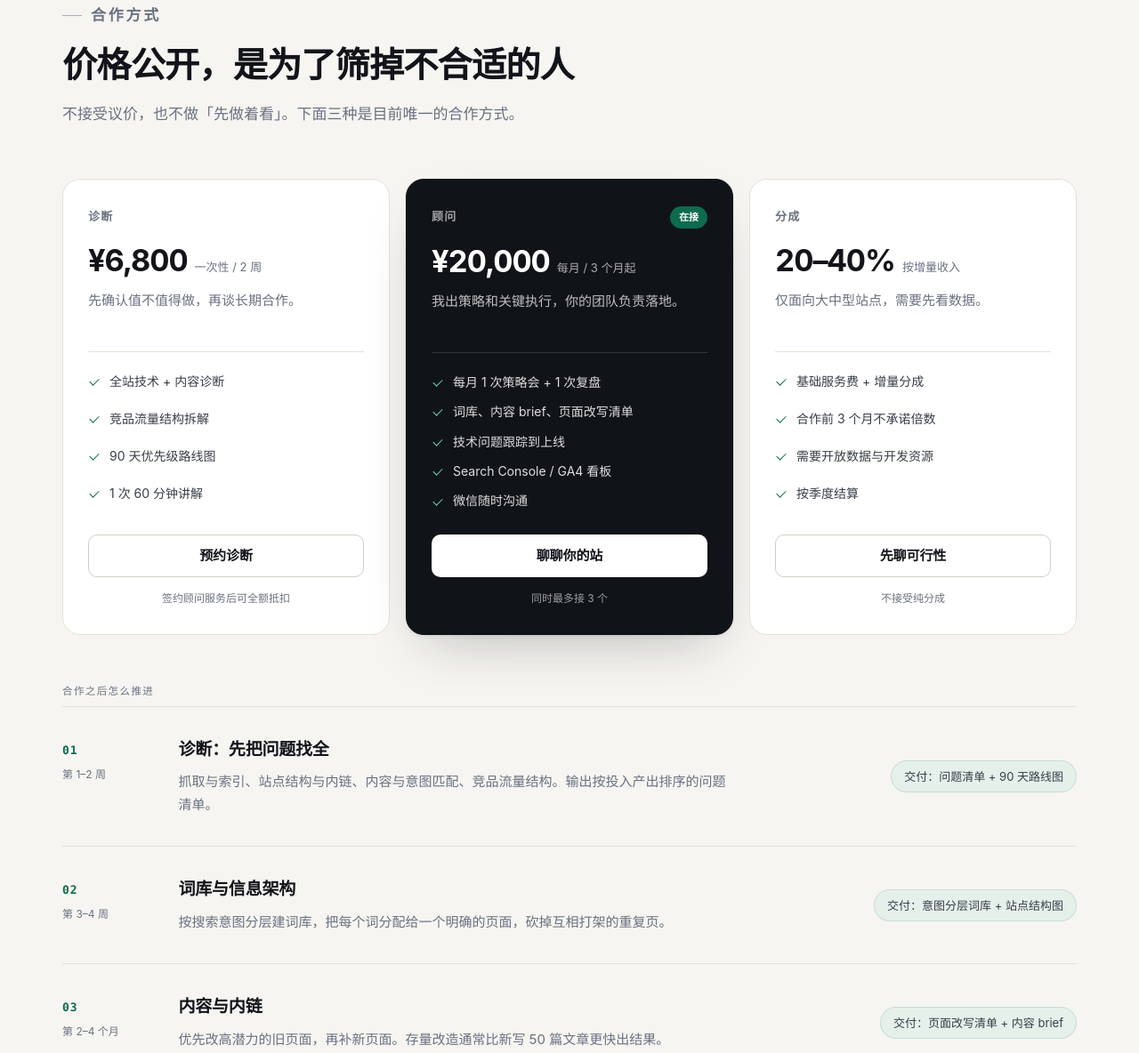
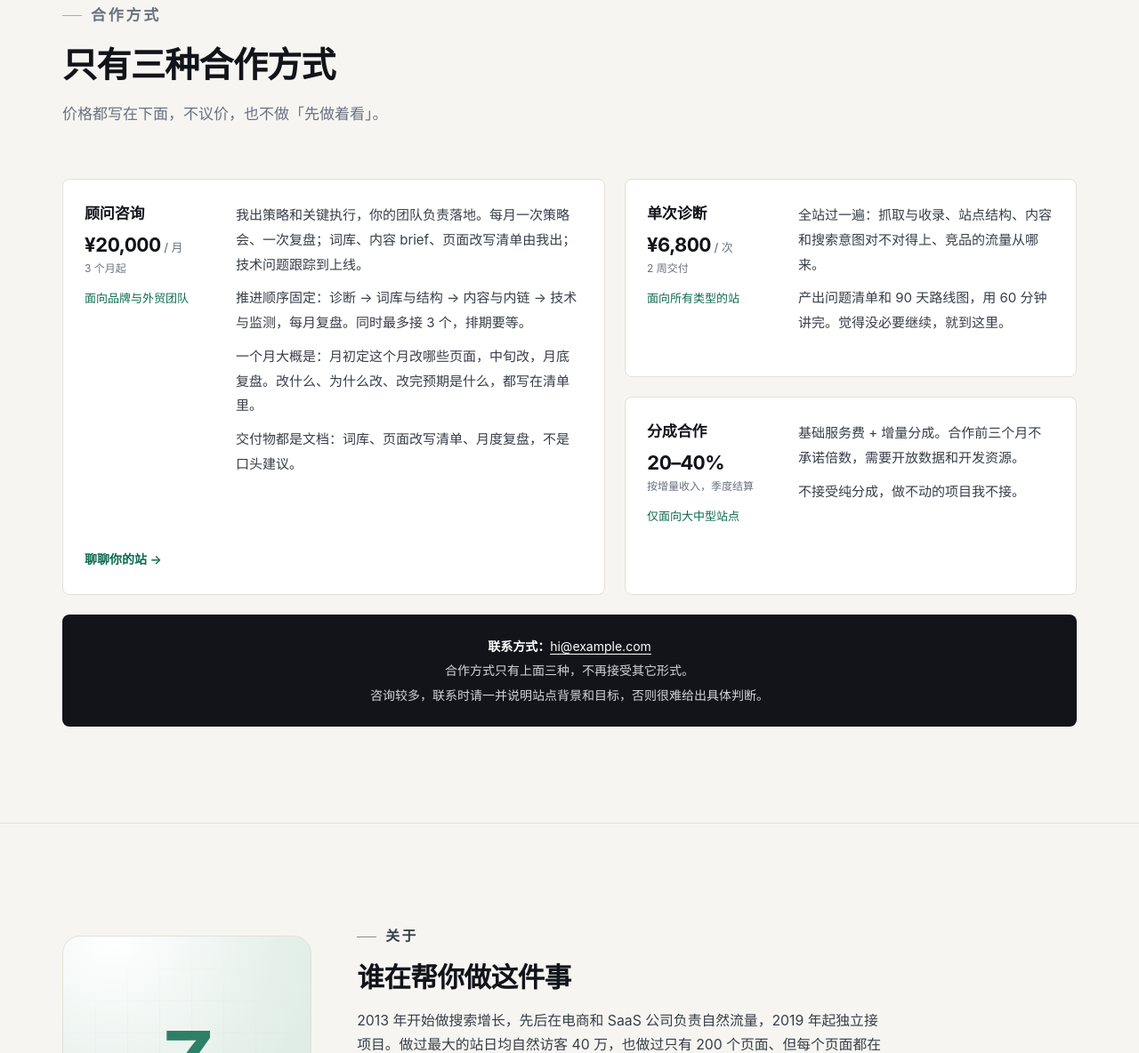
Before and after one commit to rockking00/seoagent, a website: page site/index.html in a window 1280 px wide. Shown: the part 5036-6220 px from the top of the page at 89% size. Drawn offline with Linux system fonts and the light colour scheme.

Commit message:
refactor(pricing): two-column rate board with contact bar

```diff
--- a/site/assets/styles.css
+++ b/site/assets/styles.css
@@ -2260,3 +2260,152 @@ select {
     display: none;
   }
 }
+
+/* ==========================================================================
+   报价：一页价目表 + 联系条
+   ========================================================================== */
+.price-board {
+  display: grid;
+  grid-template-columns: 1.2fr 1fr;
+  gap: 22px;
+  align-items: stretch;
+}
+
+.price-block {
+  display: grid;
+  grid-template-columns: 150px minmax(0, 1fr);
+  gap: 20px;
+  background: var(--surface);
+  border: 1px solid var(--line);
+  border-radius: 8px;
+  padding: 26px 24px;
+}
+
+.price-stack {
+  display: grid;
+  grid-template-rows: 1fr 1fr;
+  gap: 22px;
+}
+
+.price-meta h3 {
+  font-size: 1.0625rem;
+  font-weight: 700;
+  letter-spacing: -0.01em;
+}
+
+.price-amount {
+  margin-top: 10px;
+  font-size: 1.375rem;
+  font-weight: 700;
+  letter-spacing: -0.025em;
+  line-height: 1.1;
+  font-variant-numeric: tabular-nums;
+}
+
+.price-amount small {
+  font-size: 0.8125rem;
+  font-weight: 500;
+  letter-spacing: 0;
+  color: var(--muted);
+}
+
+.price-unit {
+  margin-top: 5px;
+  font-size: 0.75rem;
+  color: var(--muted);
+}
+
+.price-who {
+  margin-top: 14px;
+  font-size: 0.8125rem;
+  line-height: 1.5;
+  color: var(--accent);
+}
+
+.price-desc p {
+  font-size: 0.9375rem;
+  line-height: 1.85;
+  color: var(--ink-2);
+}
+
+.price-desc p + p {
+  margin-top: 10px;
+}
+
+.price-contact-bar {
+  margin-top: 22px;
+  padding: 22px 24px;
+  background: var(--ink);
+  border-radius: 8px;
+  text-align: center;
+}
+
+.price-contact-bar p {
+  font-size: 0.875rem;
+  line-height: 1.95;
+  color: rgba(255, 255, 255, 0.82);
+}
+
+.price-contact-bar strong {
+  color: #fff;
+  font-weight: 600;
+}
+
+.price-contact-bar a {
+  color: #fff;
+  text-decoration: underline;
+  text-underline-offset: 3px;
+}
+
+@media (max-width: 1000px) {
+  .price-board {
+    grid-template-columns: 1fr;
+  }
+  .price-stack {
+    grid-template-rows: none;
+  }
+}
+
+@media (max-width: 640px) {
+  .price-block {
+    grid-template-columns: 1fr;
+    gap: 14px;
+    padding: 22px 20px;
+  }
+  .price-meta {
+    display: flex;
+    flex-wrap: wrap;
+    align-items: baseline;
+    gap: 6px 14px;
+  }
+  .price-meta h3 {
+    width: 100%;
+  }
+  .price-amount,
+  .price-unit {
+    margin-top: 0;
+  }
+  .price-who {
+    margin-top: 0;
+    width: 100%;
+  }
+}
+/* 首栏卡片：内容撑满，底部留一个入口 */
+.price-block {
+  grid-template-rows: 1fr auto;
+}
+
+.price-cta {
+  grid-column: 1 / -1;
+  justify-self: start;
+  margin-top: 22px;
+  font-size: 0.875rem;
+  font-weight: 600;
+  color: var(--accent);
+  border-bottom: 1px solid transparent;
+  transition: border-color 0.18s var(--ease);
+}
+
+.price-cta:hover {
+  border-bottom-color: currentColor;
+}
--- a/site/index.html
+++ b/site/index.html
@@ -503,98 +503,60 @@
         <div class="container">
           <div class="section-head" data-reveal>
             <p class="eyebrow">合作方式</p>
-            <h2>价格公开，是为了筛掉不合适的人</h2>
-            <p>不接受议价，也不做「先做着看」。下面三种是目前唯一的合作方式。</p>
+            <h2>只有三种合作方式</h2>
+            <p>价格都写在下面，不议价，也不做「先做着看」。</p>
           </div>
 
-          <div class="plans">
-            <article class="plan" data-reveal>
-              <div class="plan-head"><span class="plan-name">诊断</span></div>
-              <p class="plan-price"><b>¥6,800</b><span>一次性 / 2 周</span></p>
-              <p class="plan-desc">先确认值不值得做，再谈长期合作。</p>
-              <ul class="plan-features">
-                <li>全站技术 + 内容诊断</li>
-                <li>竞品流量结构拆解</li>
-                <li>90 天优先级路线图</li>
-                <li>1 次 60 分钟讲解</li>
-              </ul>
-              <a class="btn btn--ghost" href="#contact">预约诊断</a>
-              <p class="plan-note">签约顾问服务后可全额抵扣</p>
+          <div class="price-board">
+            <article class="price-block" data-reveal>
+              <div class="price-meta">
+                <h3>顾问咨询</h3>
+                <p class="price-amount">¥20,000<small> / 月</small></p>
+                <p class="price-unit">3 个月起</p>
+                <p class="price-who">面向品牌与外贸团队</p>
+              </div>
+              <div class="price-desc">
+                <p>我出策略和关键执行，你的团队负责落地。每月一次策略会、一次复盘；词库、内容 brief、页面改写清单由我出；技术问题跟踪到上线。</p>
+                <p>推进顺序固定：诊断 → 词库与结构 → 内容与内链 → 技术与监测，每月复盘。同时最多接 3 个，排期要等。</p>
+                <p>一个月大概是：月初定这个月改哪些页面，中旬改，月底复盘。改什么、为什么改、改完预期是什么，都写在清单里。</p>
+                <p>交付物都是文档：词库、页面改写清单、月度复盘，不是口头建议。</p>
+              </div>
+              <a class="price-cta" href="#contact">聊聊你的站 →</a>
             </article>
 
-            <article class="plan plan--featured" data-reveal>
-              <div class="plan-head">
-                <span class="plan-name">顾问</span>
-                <span class="plan-flag">在接</span>
-              </div>
-              <p class="plan-price"><b>¥20,000</b><span>每月 / 3 个月起</span></p>
-              <p class="plan-desc">我出策略和关键执行，你的团队负责落地。</p>
-              <ul class="plan-features">
-                <li>每月 1 次策略会 + 1 次复盘</li>
-                <li>词库、内容 brief、页面改写清单</li>
-                <li>技术问题跟踪到上线</li>
-                <li>Search Console / GA4 看板</li>
-                <li>微信随时沟通</li>
-              </ul>
-              <a class="btn btn--light" href="#contact">聊聊你的站</a>
-              <p class="plan-note">同时最多接 3 个</p>
-            </article>
+            <div class="price-stack">
+              <article class="price-block" data-reveal>
+                <div class="price-meta">
+                  <h3>单次诊断</h3>
+                  <p class="price-amount">¥6,800<small> / 次</small></p>
+                  <p class="price-unit">2 周交付</p>
+                  <p class="price-who">面向所有类型的站</p>
+                </div>
+                <div class="price-desc">
+                  <p>全站过一遍：抓取与收录、站点结构、内容和搜索意图对不对得上、竞品的流量从哪来。</p>
+                  <p>产出问题清单和 90 天路线图，用 60 分钟讲完。觉得没必要继续，就到这里。</p>
+                </div>
+              </article>
 
-            <article class="plan" data-reveal>
-              <div class="plan-head"><span class="plan-name">分成</span></div>
-              <p class="plan-price"><b>20–40%</b><span>按增量收入</span></p>
-              <p class="plan-desc">仅面向大中型站点，需要先看数据。</p>
-              <ul class="plan-features">
-                <li>基础服务费 + 增量分成</li>
-                <li>合作前 3 个月不承诺倍数</li>
-                <li>需要开放数据与开发资源</li>
-                <li>按季度结算</li>
-              </ul>
-              <a class="btn btn--ghost" href="#contact">先聊可行性</a>
-              <p class="plan-note">不接受纯分成</p>
-            </article>
+              <article class="price-block" data-reveal>
+                <div class="price-meta">
+                  <h3>分成合作</h3>
+                  <p class="price-amount">20–40%</p>
+                  <p class="price-unit">按增量收入，季度结算</p>
+                  <p class="price-who">仅面向大中型站点</p>
+                </div>
+                <div class="price-desc">
+                  <p>基础服务费 + 增量分成。合作前三个月不承诺倍数，需要开放数据和开发资源。</p>
+                  <p>不接受纯分成，做不动的项目我不接。</p>
+                </div>
+              </article>
+            </div>
           </div>
 
-          <div class="plan-process" data-reveal>
-            <p class="plan-process-title">合作之后怎么推进</p>
-
-            <div class="steps">
-              <div class="step">
-                <div class="step-no">01<small>第 1–2 周</small></div>
-                <div class="step-body">
-                  <h3>诊断：先把问题找全</h3>
-                  <p>抓取与索引、站点结构与内链、内容与意图匹配、竞品流量结构。输出按投入产出排序的问题清单。</p>
-                </div>
-                <div class="deliver">交付：问题清单 + 90 天路线图</div>
-              </div>
-
-              <div class="step">
-                <div class="step-no">02<small>第 3–4 周</small></div>
-                <div class="step-body">
-                  <h3>词库与信息架构</h3>
-                  <p>按搜索意图分层建词库，把每个词分配给一个明确的页面，砍掉互相打架的重复页。</p>
-                </div>
-                <div class="deliver">交付：意图分层词库 + 站点结构图</div>
-              </div>
-
-              <div class="step">
-                <div class="step-no">03<small>第 2–4 个月</small></div>
-                <div class="step-body">
-                  <h3>内容与内链</h3>
-                  <p>优先改高潜力的旧页面，再补新页面。存量改造通常比新写 50 篇文章更快出结果。</p>
-                </div>
-                <div class="deliver">交付：页面改写清单 + 内容 brief</div>
-              </div>
-
-              <div class="step">
-                <div class="step-no">04<small>持续</small></div>
-                <div class="step-body">
-                  <h3>技术与监测</h3>
-                  <p>Core Web Vitals、结构化数据、索引覆盖率、日志里的抓取行为。每月复盘，用数据决定下一步。</p>
-                </div>
-                <div class="deliver">交付：月度数据看板 + 复盘会</div>
-              </div>
-            </div>
+          <div class="price-contact-bar" data-reveal>
+            <p><strong>联系方式：</strong><a href="mailto:hi@example.com">hi@example.com</a></p>
+            <p>合作方式只有上面三种，不再接受其它形式。</p>
+            <p>咨询较多，联系时请一并说明站点背景和目标，否则很难给出具体判断。</p>
           </div>
         </div>
       </section>
```
